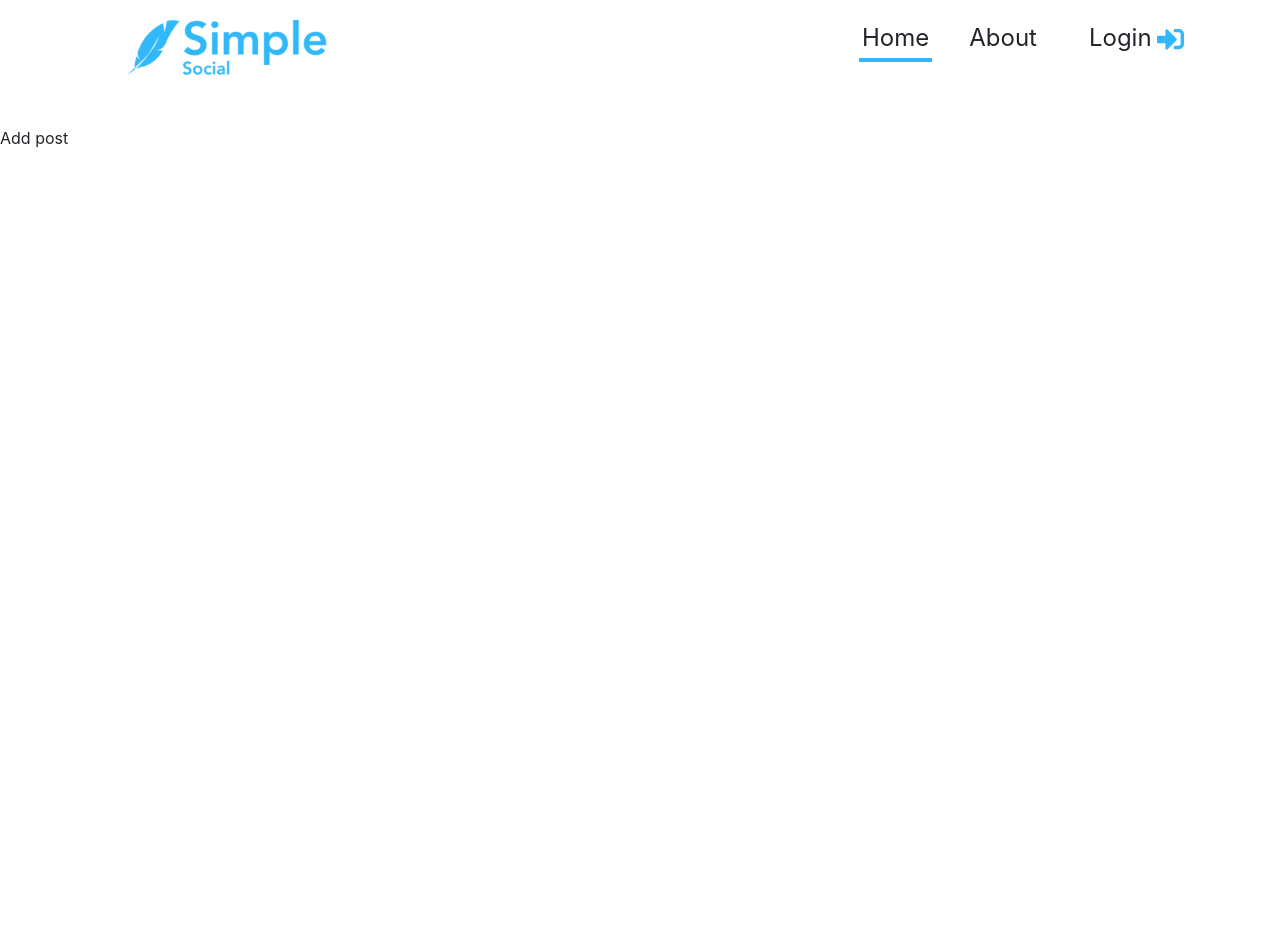
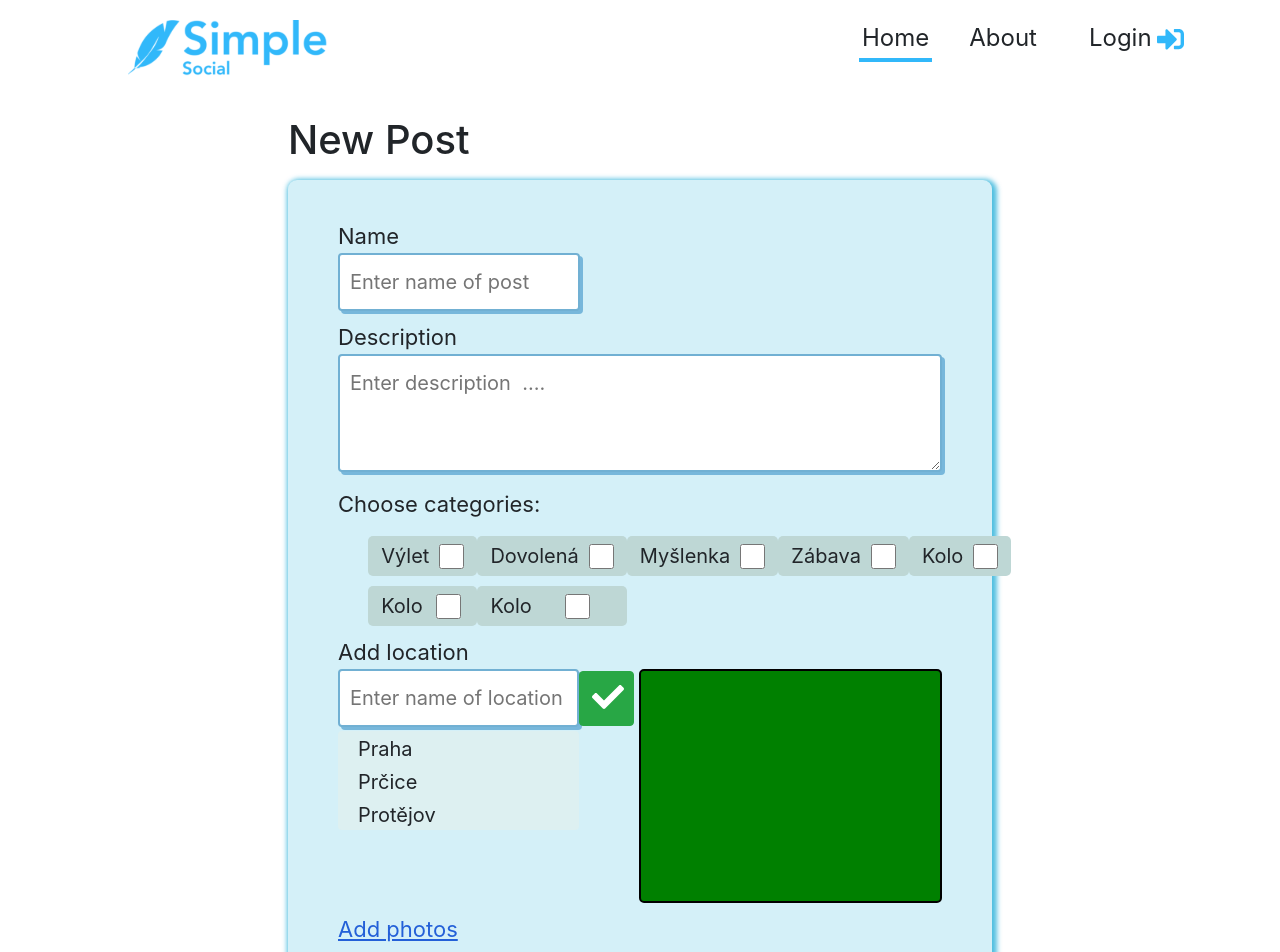
Before and after one commit to David-Kristek/React-node-social-site, a React (Create React App) app in the folder frontend/: page /add in a window 1280 px wide. Shown: the top 952 px of the page. Before the commit the page ends 800 px from the top, so only its background shows below. Built offline with nearby package versions, Linux system fonts and the light colour scheme.

Commit message:
add post ui

```diff
--- a/frontend/src/App.css
+++ b/frontend/src/App.css
@@ -1,3 +1,12 @@
+.font1 {
+  font-size: 22px;
+}
+.font2 {
+  font-size: 20px;
+}
+.font3 {
+  font-size: 18px;
+}
 .center {
   display: flex;
   justify-content: center;
@@ -5,17 +14,23 @@
 .point {
   cursor: pointer;
 }
+.link{
+  color: #2360D8;
+  text-decoration-line: underline;
+  cursor: pointer;
+}
+
 
 .submit {
   width: 80px;
 }
-
 nav {
-  padding: 20px 10%;
+  padding: 20px 10% 10px;
   display: flex;
   justify-content: space-between;
 }
-nav a, nav a:hover{
+nav a,
+nav a:hover {
   text-decoration: none;
   color: unset;
 }
@@ -49,7 +64,7 @@ nav ul {
   right: calc(9vw);
   width: 85px;
 }
-.nav-user:hover .nav-dropdown{
+.nav-user:hover .nav-dropdown {
   display: block;
 }
 .nav-user {
@@ -92,7 +107,7 @@ nav ul li svg {
   margin-top: 5px;
   position: absolute;
 }
-.nav-dropdown ul{
+.nav-dropdown ul {
   padding: 0;
   display: flex;
   flex-direction: column;
@@ -114,6 +129,53 @@ nav ul li svg {
 .nav-dropdown ul li:nth-child(1) {
   border: none;
 }
-.nav-dropdown ul li:hover{
+.nav-dropdown ul li:hover {
   background-color: rgb(236, 236, 236);
 }
+.checkmark {
+  height: 25px;
+  width: 25px;
+  background-color: #eee;
+}
+
+.checkmark:after {
+  content: "";
+  position: absolute;
+  display: none;
+}
+
+/* Show the checkmark when checked */
+.checkmark:checked ~ .checkmark:after {
+  display: block;
+}
+
+/* Style the checkmark/indicator */
+.container .checkmark:after {
+  left: 9px;
+  top: 5px;
+  width: 5px;
+  height: 10px;
+  border: solid white;
+  border-width: 0 3px 3px 0;
+  -webkit-transform: rotate(45deg);
+  -ms-transform: rotate(45deg);
+  transform: rotate(45deg);
+}
+.input {
+  padding: 12px 10px;
+  border: 2px solid #71b0d3;
+  box-sizing: border-box;
+  box-shadow: 3px 3px 0px #77b7db;
+  border-radius: 4px;
+  font-size: 20px;
+
+}
+.input:focus{
+  outline: none;
+  box-shadow: 6px 6px 2px #5E9ABB;
+  border: 3px solid #5E9ABB;
+}
+.fl-between{
+  display: flex;
+  justify-content: space-between;
+}
--- a/frontend/src/pages/Add.tsx
+++ b/frontend/src/pages/Add.tsx
@@ -1,5 +1,11 @@
 import React, { useEffect } from "react";
 import { useGlobalContext } from "../context";
+import { Button } from "react-bootstrap";
+import { FontAwesomeIcon } from "@fortawesome/react-fontawesome";
+import { faCheck } from "@fortawesome/free-solid-svg-icons";
+import "../App.css";
+import "../styles/Add-post.css";
+
 function Add() {
   const { setPage, page } = useGlobalContext();
   useEffect(() => {
@@ -7,7 +13,79 @@ function Add() {
     console.log(page);
   }, []);
 
-  return <div>Add post</div>;
+  return (
+    <main className="add-post-box">
+      <h1 className="mb-3">New Post</h1>
+      <div className="add-post-form">
+        <p className="font1">Name</p>
+        <input
+          type="text"
+          className="input name"
+          placeholder="Enter name of post"
+        />
+        <p className="font1">Description</p>
+        <textarea
+          rows={3}
+          className="input"
+          placeholder="Enter description  ...."
+        ></textarea>
+        <p className="font1">Choose categories: </p>
+        <div className="category-box">
+          <div>
+            Výlet
+            <input type="checkbox" className="checkmark" />
+          </div>
+          <div>
+            Dovolená
+            <input type="checkbox" className="checkmark" />
+          </div>
+          <div>
+            Myšlenka
+            <input type="checkbox" className="checkmark" />
+          </div>
+          <div>
+            Zábava
+            <input type="checkbox" className="checkmark" />
+          </div>
+          <div>
+            Kolo
+            <input type="checkbox" className="checkmark" />
+          </div>
+          <div>
+            Kolo
+            <input type="checkbox" className="checkmark" />
+          </div>
+          <div>
+            Kolo
+            <input type="checkbox" className="checkmark" />
+          </div>
+        </div>
+        <p className="font1">Add location</p>
+        <div className="fl-between">
+          <div style={{ width: "100%" }}>
+            <input
+              type="text"
+              className="input map-inp"
+              placeholder="Enter name of location or area"
+            />
+            <Button variant="success" className="check">
+              <FontAwesomeIcon icon={faCheck} size="2x" />
+            </Button>
+            <ul className="help font2">
+              <li>Praha</li>
+              <li>Prčice</li>
+              <li>Protějov</li>
+            </ul>
+          </div>
+          <div className="map"></div>
+        </div>
+        <p className="font1 link">Add photos</p>
+        <p className="font2 mt-1">3 photos uploaded</p>
+        <div className="photos"></div>
+        <Button variant="success mt-4 font1" className="upload">Upload post</Button>
+      </div>
+    </main>
+  );
 }
 
 export default Add;
--- /dev/null
+++ b/frontend/src/styles/Add-post.css
@@ -0,0 +1,93 @@
+main p,
+main div {
+  margin: 0;
+  padding: 0;
+}
+.add-post-box {
+  display: block;
+  width: 55%;
+  margin: auto;
+  margin-bottom: 50px;
+}
+.add-post-form {
+  padding: 30px 50px;
+  height: 902px;
+  background: #cdeef9;
+  background: #d4f0f8;
+  border-radius: 9px;
+  box-shadow: 2px 2px 5px 3px rgba(23, 170, 214, 0.75);
+  position: relative;
+}
+.add-post-form p {
+  margin-top: 10px;
+}
+.add-post-form .name {
+  width: 40%;
+}
+.add-post-form textarea {
+  width: 100%;
+}
+.category-box {
+  display: grid;
+  width: 90%;
+  margin: auto;
+  grid-template-columns: auto auto auto auto auto;
+  row-gap: 10px;
+  justify-content: space-around;
+  margin-top: 15px;
+}
+.category-box div {
+  background: #bed7d5;
+  display: grid;
+  grid-template-columns: auto auto;
+  column-gap: 10px;
+  padding: 5px 13px;
+  font-size: 20px;
+  align-items: center;
+  border-radius: 5px;
+}
+.check {
+  height: 55px;
+  width: 55px;
+  margin-bottom: 5px;
+}
+.map {
+  width: 100%;
+  height: 234px;
+  border: 2px solid #000000;
+  box-sizing: border-box;
+  border-radius: 5px;
+  background-color: green;
+}
+.map-inp {
+  width: 80%;
+}
+.help {
+  width: 80%;
+  list-style: none;
+  background-color: rgb(221, 240, 241);
+  box-sizing: border-box;
+  border-radius: 4px;
+  padding: 0;
+}
+.help li{
+    cursor: pointer;
+    padding: 3px 0 0 20px;
+}
+.help li:hover{
+    background-color: rgb(221, 223, 223);
+}
+.photos{
+    display: grid;
+    grid-template-columns: auto auto auto;
+    column-gap: 4%;
+    row-gap: 10px;
+}
+.photos img{
+    max-width: 30%;
+    max-height: 200px;
+}
+.upload{
+    position: absolute;
+    right: 50px;
+}
```
